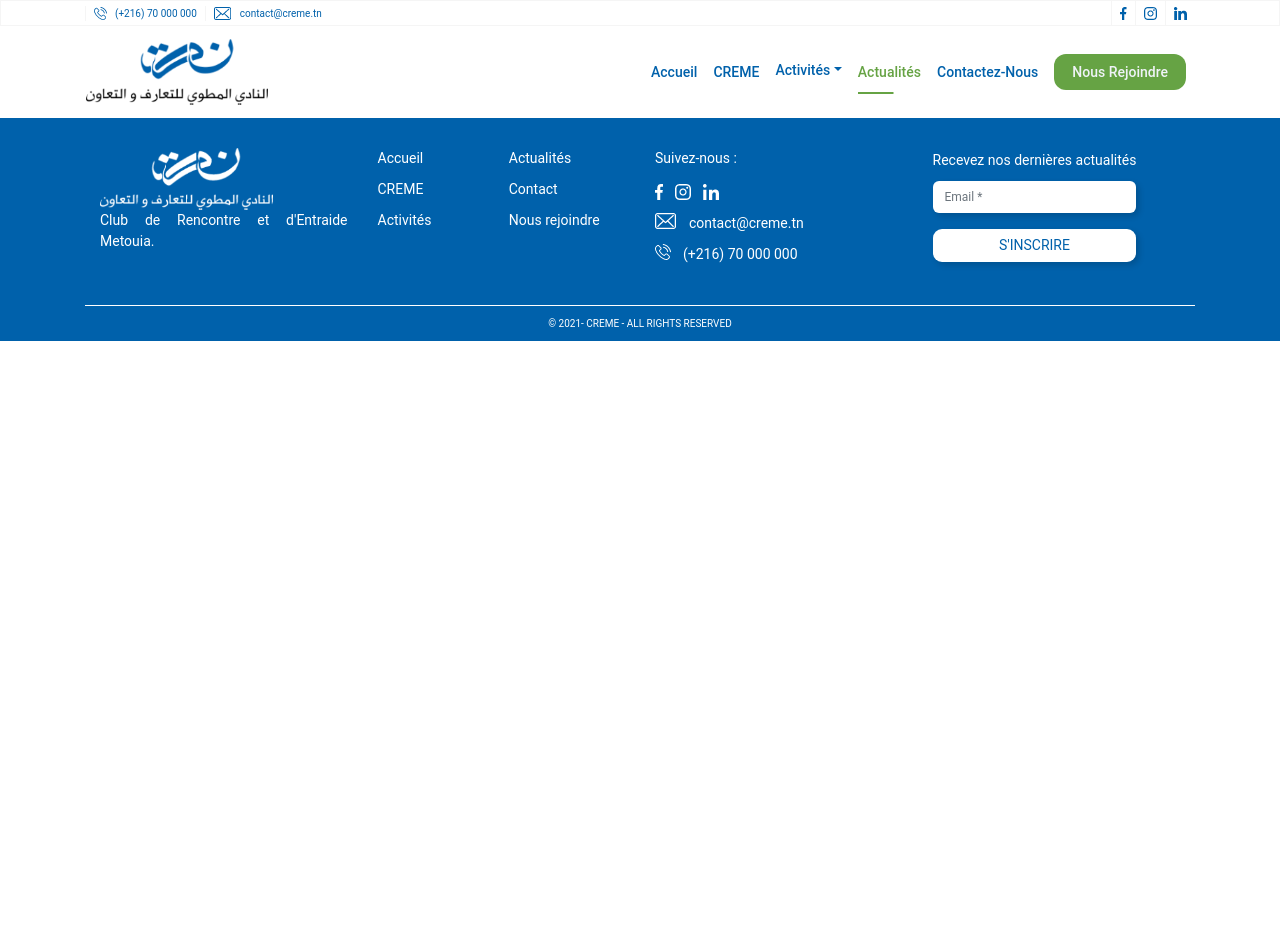
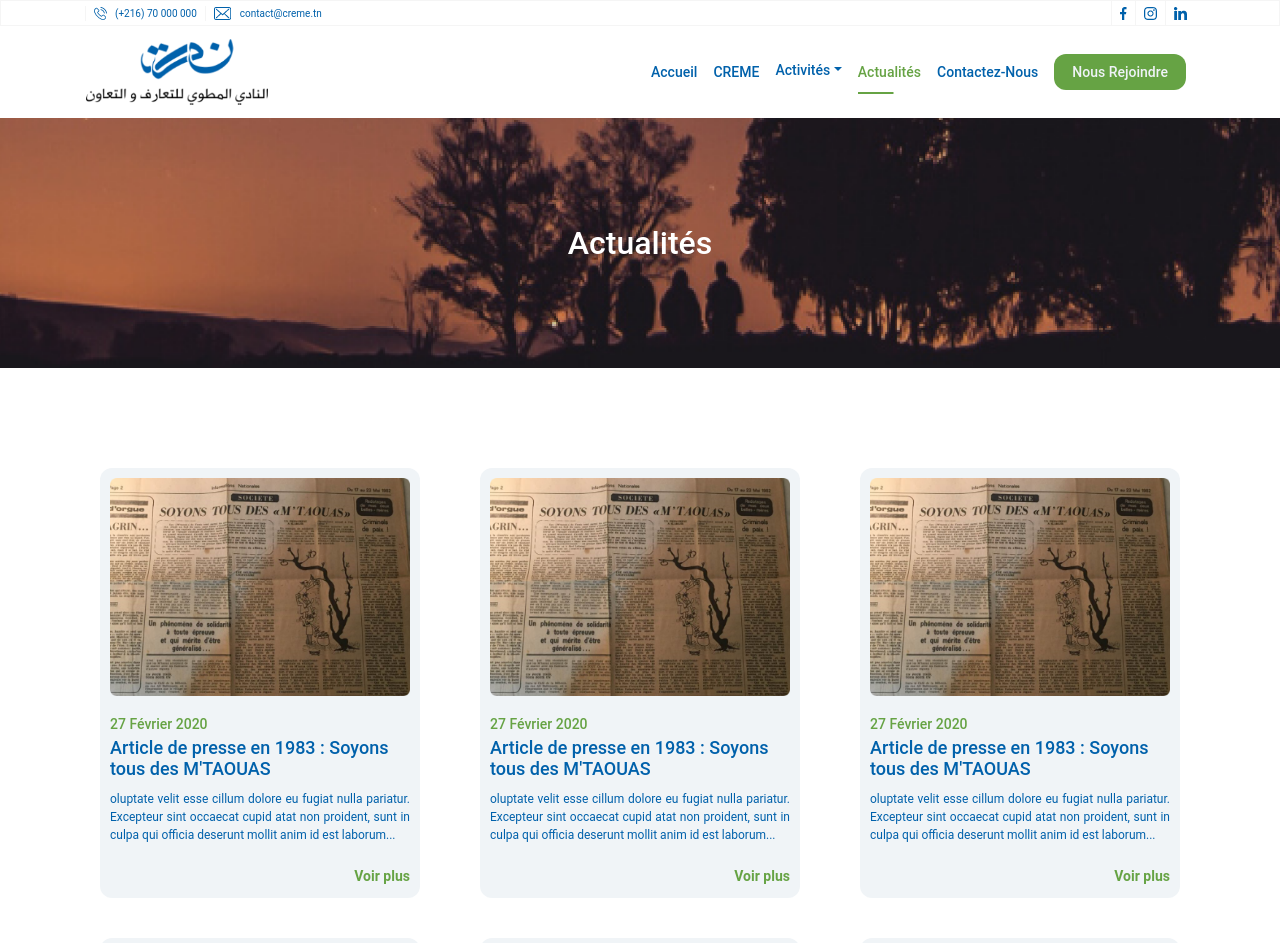
Before and after one commit to azzouz-ichrak/CREME_website, a React (Create React App) app: page /actualites in a window 1280 px wide. Shown: the top 943 px of the page. Before the commit the page ends 800 px from the top, so only its background shows below. Built offline with nearby package versions, Linux system fonts and the light colour scheme.

Commit message:
page actualités

```diff
--- a/src/App.js
+++ b/src/App.js
@@ -1,6 +1,5 @@
 import React from 'react';
 import NavBar from './components/NavBar'
-//import './App.css';
 import { BrowserRouter, Route, Switch } from 'react-router-dom'
 import Accueil from './components/Accueil'
 import Creme from './components/Creme'
@@ -11,6 +10,8 @@ import Contacter from './components/Contacter'
 import Rejoindre from './components/Rejoindre'
 import OneEvenmt from './components/evenement/OneEvenmt'
 import OneProject from './components/projets/OneProject'
+import Actualites from './components/Actualites'
+import OneAct from './components/actualites/OneAct'
 const Routing = () => {
 
   return (
@@ -43,6 +44,12 @@ const Routing = () => {
       <Route path='/projet-1'>
         <OneProject />
       </Route>
+      <Route path='/actualites'>
+        <Actualites />
+      </Route>
+      <Route path='/actualite-1'>
+        <OneAct />
+      </Route>
     </Switch>
   )
 }
--- /dev/null
+++ b/src/components/Actualites.js
@@ -0,0 +1,99 @@
+import React, { useState } from "react";
+import Banner from './Banner'
+import Container from 'react-bootstrap/Container'
+import Row from 'react-bootstrap/Row'
+import Col from 'react-bootstrap/Col'
+import Form from 'react-bootstrap/Form'
+import Button from 'react-bootstrap/Button'
+import Pagination from "react-js-pagination";
+import actIMG from './images/act2.png'
+
+const Actualites = () => {
+    const title = 'Actualités';
+    const projets = [
+        {
+            titre: "Article de presse en 1983 : Soyons tous des M'TAOUAS ",
+            date: "27 Février 2020",
+            decription: "oluptate velit esse cillum dolore eu fugiat nulla pariatur. Excepteur sint occaecat cupid atat non proident, sunt in culpa qui officia deserunt mollit anim id est laborum...",
+        },
+        {
+            titre: "Article de presse en 1983 : Soyons tous des M'TAOUAS ",
+            date: "27 Février 2020",
+            decription: "oluptate velit esse cillum dolore eu fugiat nulla pariatur. Excepteur sint occaecat cupid atat non proident, sunt in culpa qui officia deserunt mollit anim id est laborum...",
+        },
+        {
+            titre: "Article de presse en 1983 : Soyons tous des M'TAOUAS ",
+            date: "27 Février 2020",
+            decription: "oluptate velit esse cillum dolore eu fugiat nulla pariatur. Excepteur sint occaecat cupid atat non proident, sunt in culpa qui officia deserunt mollit anim id est laborum...",
+        },
+        {
+            titre: "Article de presse en 1983 : Soyons tous des M'TAOUAS ",
+            date: "27 Février 2020",
+            decription: "oluptate velit esse cillum dolore eu fugiat nulla pariatur. Excepteur sint occaecat cupid atat non proident, sunt in culpa qui officia deserunt mollit anim id est laborum...",
+        },
+        {
+            titre: "Article de presse en 1983 : Soyons tous des M'TAOUAS ",
+            date: "27 Février 2020",
+            decription: "oluptate velit esse cillum dolore eu fugiat nulla pariatur. Excepteur sint occaecat cupid atat non proident, sunt in culpa qui officia deserunt mollit anim id est laborum...",
+        },
+        {
+            titre: "Article de presse en 1983 : Soyons tous des M'TAOUAS ",
+            date: "27 Février 2020",
+            decription: "oluptate velit esse cillum dolore eu fugiat nulla pariatur. Excepteur sint occaecat cupid atat non proident, sunt in culpa qui officia deserunt mollit anim id est laborum...",
+        },
+        {
+            titre: "Article de presse en 1983 : Soyons tous des M'TAOUAS ",
+            date: "27 Février 2020",
+            decription: "oluptate velit esse cillum dolore eu fugiat nulla pariatur. Excepteur sint occaecat cupid atat non proident, sunt in culpa qui officia deserunt mollit anim id est laborum...",
+        },
+
+
+    ];
+    const projetPerPage = 6;
+    const [activePage, setCurrentPage] = useState(1);
+    // Logic for displaying current projet
+    const indexOfLastTodo = activePage * projetPerPage;
+    const indexOfFirstTodo = indexOfLastTodo - projetPerPage;
+    const currentProjet = projets.slice(indexOfFirstTodo, indexOfLastTodo);
+
+    const renderProjet = currentProjet.map((el) => {
+        return (
+            <a href="/actualite-1">
+                <div className="evenement">
+                    <img src={actIMG} />
+                    <h3>{el.date}</h3>
+                    <h2>{el.titre}</h2>
+                    <p>{el.decription}</p>
+                    <div className="lien-reserver">
+                        <a href="#">Voir plus</a>
+                    </div>
+                </div>
+            </a>
+        );
+    });
+    const handlePageChange = (pageNumber) => {
+        console.log(`active page is ${pageNumber}`);
+        setCurrentPage(pageNumber);
+    };
+    return (
+        <Container fluid>
+            <Banner title={title} />
+            <Container className="section-evenements">
+                {renderProjet}
+            </Container>
+            <Container>
+                <div className="pagination">
+                    <span>Pages </span>
+                    <Pagination
+                        activePage={activePage}
+                        //   itemsCountPerPage={3}
+                        totalItemsCount={projets.length}
+                        // pageRangeDisplayed={ 6 }
+                        onChange={handlePageChange}
+                    />
+                </div>
+            </Container>
+        </Container>
+    )
+}
+export default Actualites
--- /dev/null
+++ b/src/components/actualites/OneAct.js
@@ -0,0 +1,40 @@
+import React, { useState } from "react";
+import Popup from "reactjs-popup";
+import Container from "react-bootstrap/Container";
+import Row from "react-bootstrap/Row";
+import Col from "react-bootstrap/Col";
+import calendar from "../images/calendar.png";
+
+import actIMG from "../images/act2.png"
+const OneProject = () => {
+    return (
+        <Container fluid className="section-one-projet">
+            <Container>
+                <div id="projet">
+                <Row>
+                    <h1>Article de presse en 1983 : Soyons tous des M'TAOUAS</h1>
+                </Row>
+                <Row>
+                    <div className="details">
+                        <div className="icon"><img src={calendar} /></div>
+                        <div><p>27 Février 2020</p> </div>
+                    </div>
+                </Row>
+                <Row className="img-projet">
+                    <img src={actIMG} />
+                </Row>
+                <Row className="description">
+                    <span>Description</span>
+                    <p>
+                        Lorem ipsum dolor sit amet, consectetur adipiscing elit, sed do eiusmod tempor incididunt ut labore et dolore magna aliqua. Ut enim ad minim veniam, quis nostrud exercitation ullamc
+                        Lorem ipsum dolor sit amet, consectetur adipiscing elit, s Lorem ipsum dolor sit amet, consectetur adipiscing elit, sed do eiusmod tempor incididunt ut labore et dolore magna aliqua. Ut enim ad minim veniam, quis nostrud exercitation ullamc
+                        Lorem ipsum dolor sit amet, consectetur<br /> adipiscing elit, s Lorem ipsum dolor sit amet, consectetur adipiscing elit, sed do eiusmod tempor incididunt ut labore et dolore magna aliqua. Ut enim ad minim veniam, quis nostrud exercitation ullamc
+                        Lorem ipsum dolor sit amet, consectetur adipiscing elit, sed do eiusmod tempor incididunt ut labore et dolore magna aliqua. Ut enim ad minim veniam, quis nostrud exercitation ullamc
+                    </p>
+                </Row>
+                </div>
+            </Container>
+        </Container>
+    )
+}
+export default OneProject
--- a/src/components/projets/EnCours.js
+++ b/src/components/projets/EnCours.js
@@ -6,20 +6,6 @@ import Pagination from "react-js-pagination"
 
 const EnCours = () => {
     const [dateFin, setDateFin] = useState(new Date());
-    const formaDate = new Intl.DateTimeFormat('fr-FR').format(dateFin);
-    console.log(formaDate);
-    const compare ="27/04/2030";
-    console.log('y = '+compare);
-    console.log('x = '+formaDate);
-
-    console.log('x < y', formaDate <= compare);
-    console.log('x > y', formaDate >= compare);
-    console.log('+x <= +y', +formaDate <= +compare);
-    console.log('+x <= +y', +formaDate >= +compare);
-
-
-   const date = new Date();
-   console.log( Intl.DateTimeFormat('fr-FR').format(date))
 
     const projets = [
         {
@@ -86,10 +72,7 @@ const EnCours = () => {
     const currentProjet = projets.slice(indexOfFirstTodo, indexOfLastTodo);
 
     console.log(currentProjet);
-    const renderProjet = currentProjet
-        .filter(proj => proj.datefin > formaDate)
-        .map(filteredProj => (
-
+    const renderProjet = currentProjet.map(filteredProj => (
             <a href="/projet-1">
                 <div className="evenement">
                     <img src={projetIMG} />
--- a/src/styleScss.scss
+++ b/src/styleScss.scss
@@ -76,7 +76,13 @@
                     display: flex;
                 }
             }
-
+            .dropdown .dropdown-item {
+                padding: 0 !important;
+                width: 100%;
+            }
+            .dropdown .dropdown-item>a {
+                padding: 10px 24px !important;
+            }
             .dropdown-item.active, .dropdown-item:active{
                 background-color: $grey !important;
             }
@@ -1361,6 +1367,7 @@
             }
             h1{
                 margin: auto;
+                text-align: center;
                 @include media-query(mobile){
                     margin: 0;
                     font-size: 30px;
```
Also changed, not shown: src/components/images/act2.png (added).
